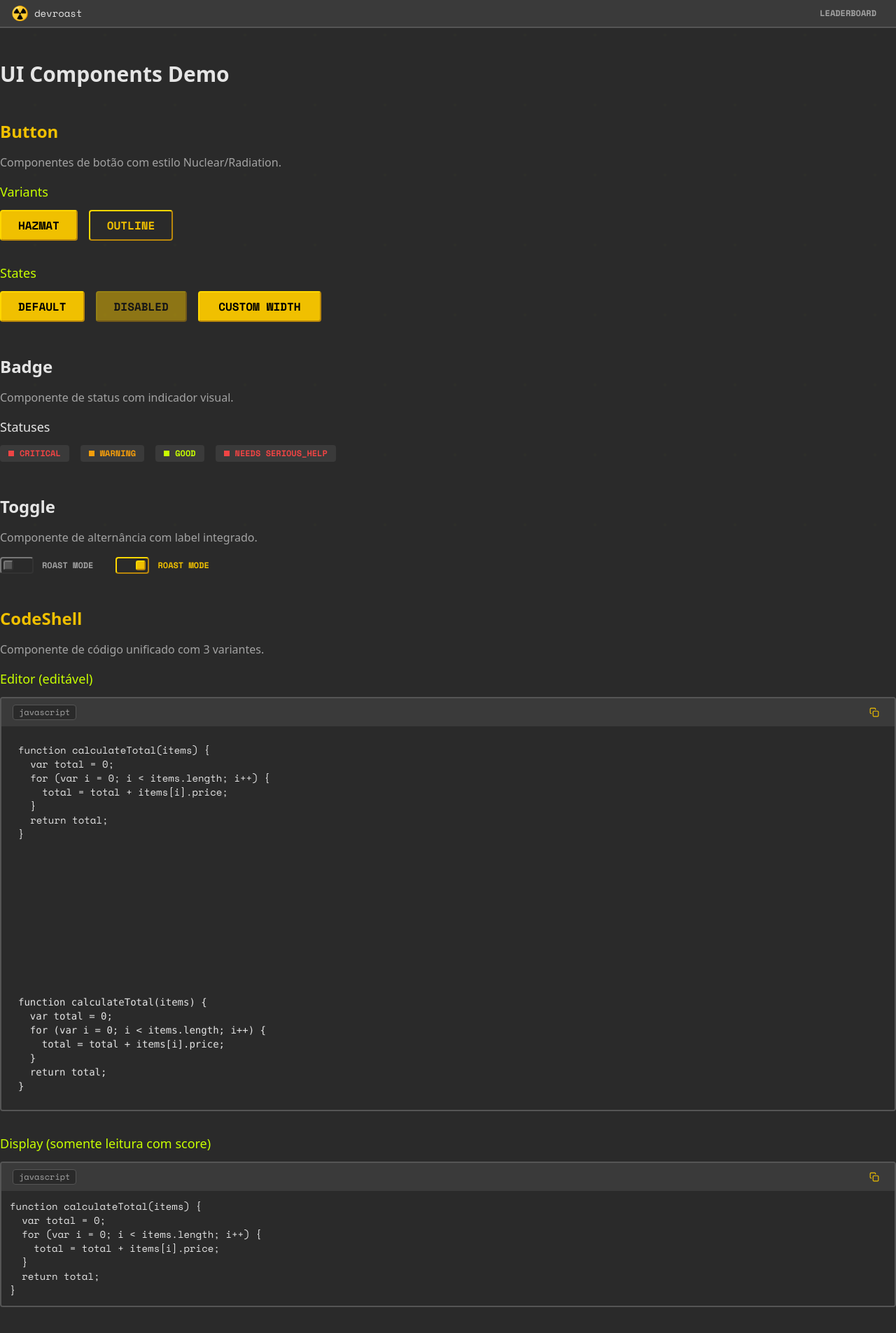
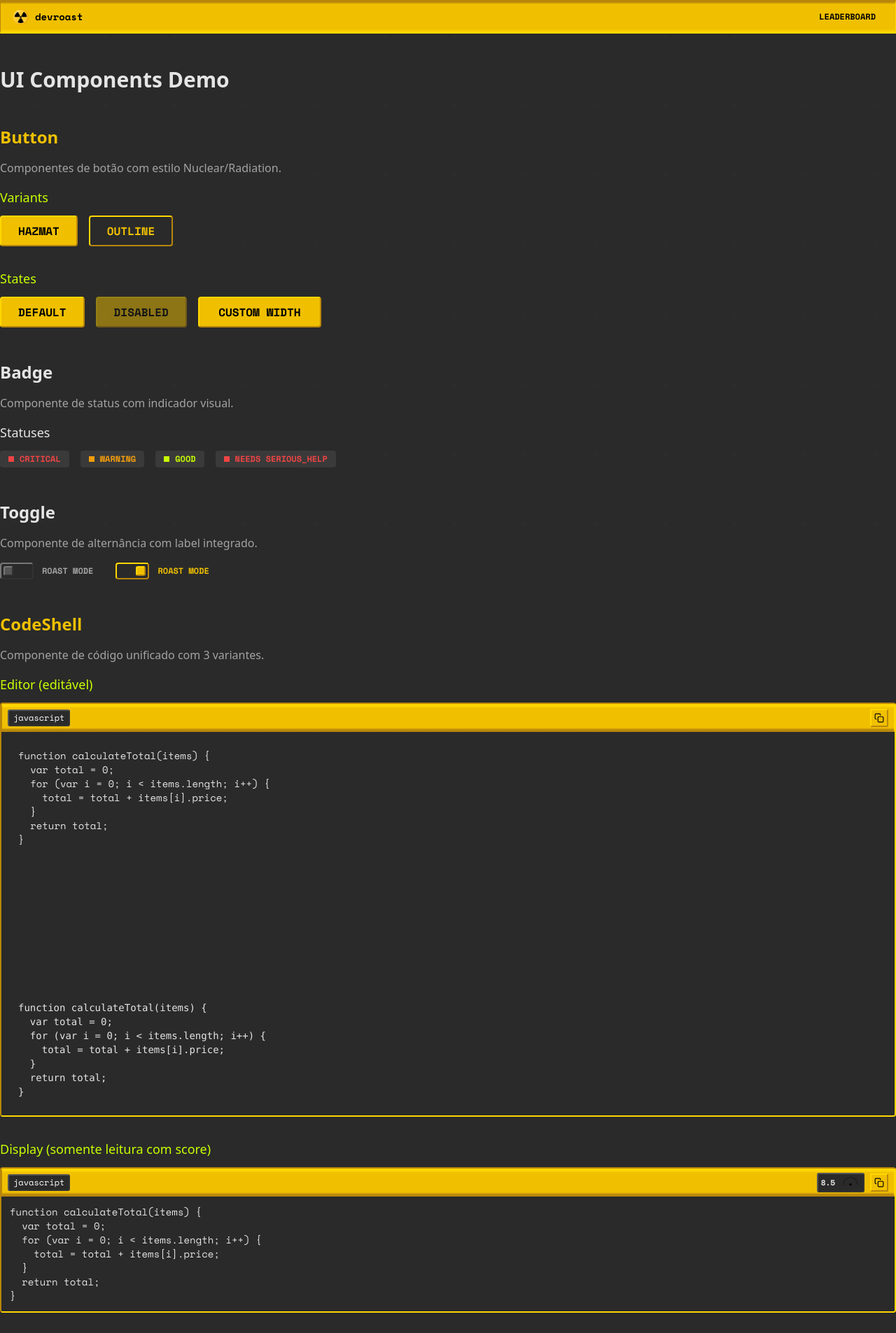
Before and after one commit to BrunoBecoski/nlw-operator, a Next.js app: page /components-demo in a window 1280 px wide. Shown: the top 1905 px of the page at 70% size. Built offline with nearby package versions, Linux system fonts and the light colour scheme; no server answers.

Commit message:
Atualiza os componentes

```diff
--- a/src/app/components-demo/page.tsx
+++ b/src/app/components-demo/page.tsx
@@ -54,7 +54,7 @@ function CodePreview({
           onClick={() => setIsOpen(false)}
           className="w-full h-8 flex items-center justify-center text-xs font-mono text-text-tertiary hover:text-text-secondary hover:cursor-pointer border-t border-border-primary transition-colors"
         >
-          Mostrar menos
+          Show less
         </button>
       </div>
     );
@@ -74,7 +74,7 @@ function CodePreview({
         onClick={() => setIsOpen(true)}
         className="w-full h-8 flex items-center justify-center text-xs font-mono text-text-tertiary hover:text-text-secondary hover:cursor-pointer border-t border-border-primary transition-colors"
       >
-        Mostrar mais {lines.length - MAX_PREVIEW_LINES} linhas
+        Show {lines.length - MAX_PREVIEW_LINES} more lines
       </button>
     </div>
   );
--- a/src/app/globals.css
+++ b/src/app/globals.css
@@ -264,7 +264,7 @@ body {
   left: 0;
   right: 0;
   height: 3px;
-  background: linear-gradient(180deg, #b8860b 0%, #f0c000 100%);
+  background: linear-gradient(00deg, #b8860b 0%, #f0c000 100%);
 }
 
 .toolbar-xp-navbar::after {
@@ -277,39 +277,118 @@ body {
   background: linear-gradient(180deg, #f0c000 0%, #ffd700 100%);
 }
 
-/* CodeShellHeader variant - only left and right borders using pseudo-elements */
-.toolbar-xp-sides {
-  border: none;
+/* XP Borda 3D estilo Windows - luz em cima (clara), sombra embaixo (escura) */
+.xp-border-top {
   position: relative;
-  background: var(--color-bg-surface);
+  border-left: 1px solid #b8860b;
+  border-right: 1px solid #ffd700;
+  border-top: 3px solid #ffd700;
+  border-bottom: 3px solid #b8860b;
 }
 
-.toolbar-xp-sides::before {
+.xp-border-top::before {
   content: "";
   position: absolute;
   top: 0;
   left: 0;
-  bottom: 0;
-  width: 3px;
-  background: linear-gradient(0deg, #b8860b 0%, #f0c000 100%);
-
+  right: 0;
+  height: 3px;
+  background: linear-gradient(180deg, #ffd700 0%, #f0c000 100%);
 }
 
-.toolbar-xp-sides::after {
+.xp-border-top::after {
+  content: "";
+  position: absolute;
+  bottom: 0;
+  left: 0;
+  right: 0;
+  height: 3px;
+  background: linear-gradient(180deg, #f0c000 0%, #b8860b 100%);
+}
+
+/* XP Borda 3D estilo Windows - sombra em cima (escura), luz embaixo (clara) */
+.xp-border-bottom {
+  position: relative;
+  border-left: 1px solid #b8860b;
+  border-right: 1px solid #ffd700;
+  border-top: 3px solid #b8860b;
+  border-bottom: 3px solid #ffd700;
+}
+
+.xp-border-bottom::before {
   content: "";
   position: absolute;
   top: 0;
+  left: 0;
   right: 0;
+  height: 3px;
+  background: linear-gradient(180deg, #b8860b 0%, #f0c000 100%);
+}
+
+.xp-border-bottom::after {
+  content: "";
+  position: absolute;
   bottom: 0;
-  width: 3px;
+  left: 0;
+  right: 0;
+  height: 3px;
   background: linear-gradient(180deg, #f0c000 0%, #ffd700 100%);
 }
 
-.navbar-border {
-  border-bottom-width: 2px;
-  border-bottom-style: solid;
+.language-badge {
+  padding: 2px 6px;
+  border: 2px solid;
+  border-top-color: #555;
+  border-left-color: #555;
+  border-right-color: #333;
   border-bottom-color: #333;
-  box-shadow: 0 2px 0 #555;
+  border-radius: 3px;
+  background-color: var(--color-bg-input);
+  color: #ffffff;
+}
+
+.xp-inset {
+  padding: 4px;
+  border: 2px solid;
+  border-top-color: #555;
+  border-left-color: #555;
+  border-right-color: #333;
+  border-bottom-color: #333;
+  border-radius: 3px;
+  background-color: var(--color-bg-input);
+}
+
+.xp-copy-button {
+  padding: 4px;
+  border: 2px solid;
+  border-top-color: var(--color-accent-green-light);
+  border-left-color: var(--color-accent-green-light);
+  border-right-color: var(--color-accent-green-dark);
+  border-bottom-color: var(--color-accent-green-dark);
+  border-radius: 2px;
+  background-color: var(--color-accent-green);
+  cursor: pointer;
+  color: #000000;
+  transition: filter 0.1s;
+}
+
+.xp-copy-button:hover {
+  filter: brightness(1.1);
+}
+
+.xp-copy-button:active {
+  border-top-color: var(--color-accent-green-dark);
+  border-left-color: var(--color-accent-green-dark);
+  border-right-color: var(--color-accent-green-light);
+  border-bottom-color: var(--color-accent-green-light);
+}
+
+.xp-border-gold {
+  border: 2px solid;
+  border-top-color: var(--color-accent-green-dark);
+  border-left-color: var(--color-accent-green-dark);
+  border-right-color: var(--color-accent-green-light);
+  border-bottom-color: var(--color-accent-green-light);
 }
 
 /* CodeBlock Border */
--- a/src/app/page.tsx
+++ b/src/app/page.tsx
@@ -93,7 +93,7 @@ export default function Home() {
       {/* Leaderboard Preview */}
       <section className="flex flex-col gap-6">
         <div className="flex items-center justify-between">
-          <h2 className="font-mono text-lg font-medium text-text-primary">
+          <h2 className="font-mono text-lg font-bold text-accent-green">
             Top 3
           </h2>
           <Link
--- a/src/components/navbar.tsx
+++ b/src/components/navbar.tsx
@@ -1,24 +1,14 @@
 import Link from "next/link";
-import { tv } from "tailwind-variants";
-
-const navbar = tv({
-  base: "flex items-center justify-between h-10 px-4 bg-bg-surface border-b-2 border-border-primary",
-});
-
-const logo = tv({
-  base: "flex items-center gap-2 cursor-pointer",
-});
-
-const navLink = tv({
-  base: "font-mono text-xs font-bold uppercase text-text-secondary hover:text-text-primary transition-colors px-3 py-1 hover:bg-bg-input rounded",
-});
 
 export interface NavbarProps extends React.HTMLAttributes<HTMLDivElement> {}
 
 export function Navbar({ className, ...props }: NavbarProps) {
   return (
-    <nav className={`${navbar({ className })} navbar-xp-bar`} {...props}>
-      <Link href="/" className={logo()}>
+    <nav
+      className={`flex items-center justify-between h-12 px-4 bg-accent-green ${className ?? ""} xp-border-bottom`}
+      {...props}
+    >
+      <Link href="/" className="flex items-center gap-2 cursor-pointer">
         <span
           className="text-xl text-accent-green"
           role="img"
@@ -26,11 +16,14 @@ export function Navbar({ className, ...props }: NavbarProps) {
         >
           ☢️
         </span>
-        <span className="font-mono text-sm font-medium text-text-primary">
+        <span className="font-mono text-sm font-black text-black bg-[#f0c000]">
           devroast
         </span>
       </Link>
-      <Link href="/leaderboard" className={navLink()}>
+      <Link
+        href="/leaderboard"
+        className="font-mono text-xs font-bold uppercase text-black hover:text-text-primary transition-colors px-3 py-1 hover:bg-[#3a3a3a]"
+      >
         leaderboard
       </Link>
     </nav>
--- a/src/components/ui/code-shell.tsx
+++ b/src/components/ui/code-shell.tsx
@@ -9,7 +9,7 @@ const codeShellRoot = tv({
   base: "rounded-sm overflow-hidden",
   variants: {
     bordered: {
-      true: "border-2 border-border-primary",
+      true: "xp-border-gold",
     },
   },
   defaultVariants: {
@@ -38,10 +38,6 @@ export function CodeShellRoot({
   );
 }
 
-const codeShellHeader = tv({
-  base: "flex items-center justify-between h-10 px-4",
-});
-
 export interface CodeShellHeaderProps
   extends React.HTMLAttributes<HTMLDivElement> {}
 
@@ -52,18 +48,13 @@ export function CodeShellHeader({
 }: CodeShellHeaderProps) {
   return (
     <div
-      className={codeShellHeader({ className })}
-      style={{ backgroundColor: "var(--color-bg-surface)" }}
+      className={`flex items-center justify-between h-10 px-2 bg-accent-green xp-border-top ${className ?? ""}`}
       {...props}
     >
       {children}
     </div>
   );
 }
-
-const codeShellLanguageBadge = tv({
-  base: "px-2 py-0.5 rounded text-xs font-mono bg-bg-input border border-border-primary text-text-secondary",
-});
 
 export interface CodeShellLanguageBadgeProps
   extends React.HTMLAttributes<HTMLSpanElement> {
@@ -77,7 +68,10 @@ export function CodeShellLanguageBadge({
   ...props
 }: CodeShellLanguageBadgeProps) {
   return (
-    <span className={codeShellLanguageBadge({ className })} {...props}>
+    <span
+      className={`language-badge font-mono text-xs ${className ?? ""}`}
+      {...props}
+    >
       {children || language}
     </span>
   );
@@ -109,7 +103,7 @@ export function CodeShellScore({
 }
 
 const codeShellCopyButton = tv({
-  base: "p-1.5 cursor-pointer hover:bg-bg-input rounded transition-colors text-accent-green hover:text-accent-green-light",
+  base: "xp-copy-button",
 });
 
 export interface CodeShellCopyButtonProps
@@ -321,21 +315,15 @@ export function CodeShell({
         <CodeShellHeader>
           <div className="flex items-center gap-2">
             {position !== undefined && (
-              <span
-                className={`font-mono text-sm ${position === 1 ? "text-accent-green font-bold" : "text-text-secondary"}`}
-              >
+              <span className="font-mono text-sm text-black font-bold">
                 #{position}
               </span>
             )}
             <CodeShellLanguageBadge language={language} />
           </div>
           <div className="flex items-center gap-2">
-            {position !== undefined && (
-              <span
-                className={`font-mono text-sm ${position === 1 ? "text-[#1a1a1a] font-bold" : "text-text-secondary"}`}
-              >
-                #{position}
-              </span>
+            {score !== undefined && (
+              <CodeShellScore score={score} maxScore={maxScore} />
             )}
             <CodeShellCopyButton onClick={handleCopy} />
           </div>
--- a/src/components/ui/radiation-dial.tsx
+++ b/src/components/ui/radiation-dial.tsx
@@ -85,18 +85,18 @@ export function RadiationDialSm({
 
   return (
     <div
-      className={`${radiationDialSmRoot({ className })} flex items-center gap-2 h-[50px]`}
+      className={`${radiationDialSmRoot({ className })} flex items-center gap-2 h-[28px] xp-inset`}
       {...props}
     >
       <span
-        className="font-mono font-bold text-[18px]"
+        className="font-mono font-bold text-[11px]"
         style={{ color: levelColor.fill }}
       >
         {score}
       </span>
       <svg
-        width={50}
-        height={50}
+        width={28}
+        height={28}
         viewBox="0 0 50 40"
         className="overflow-visible shrink-0"
         role="img"
```
